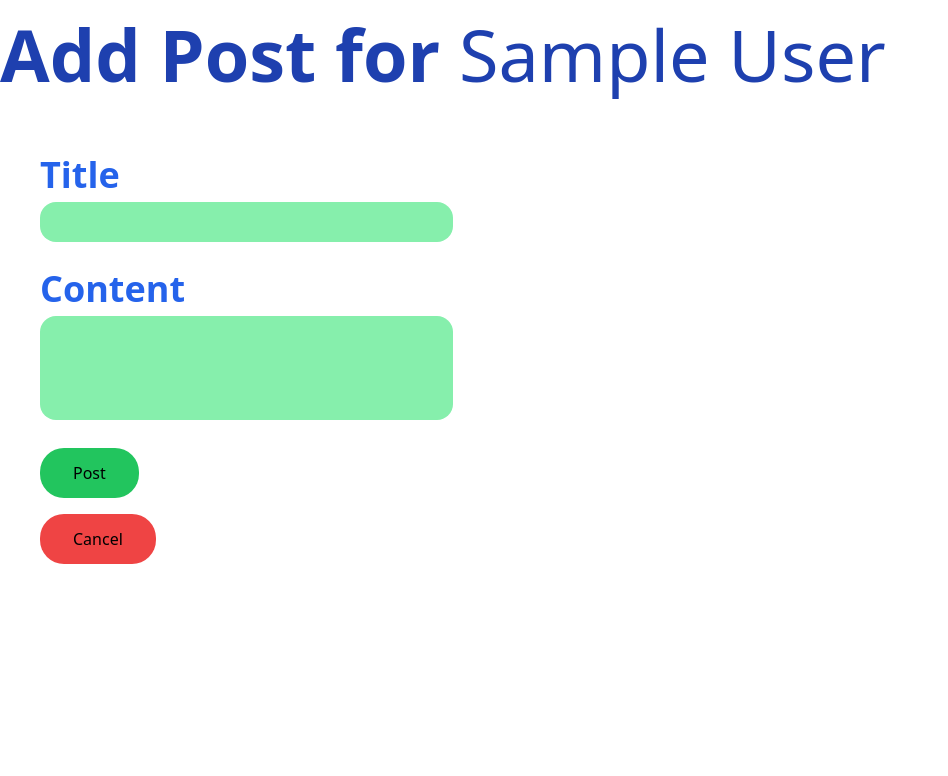
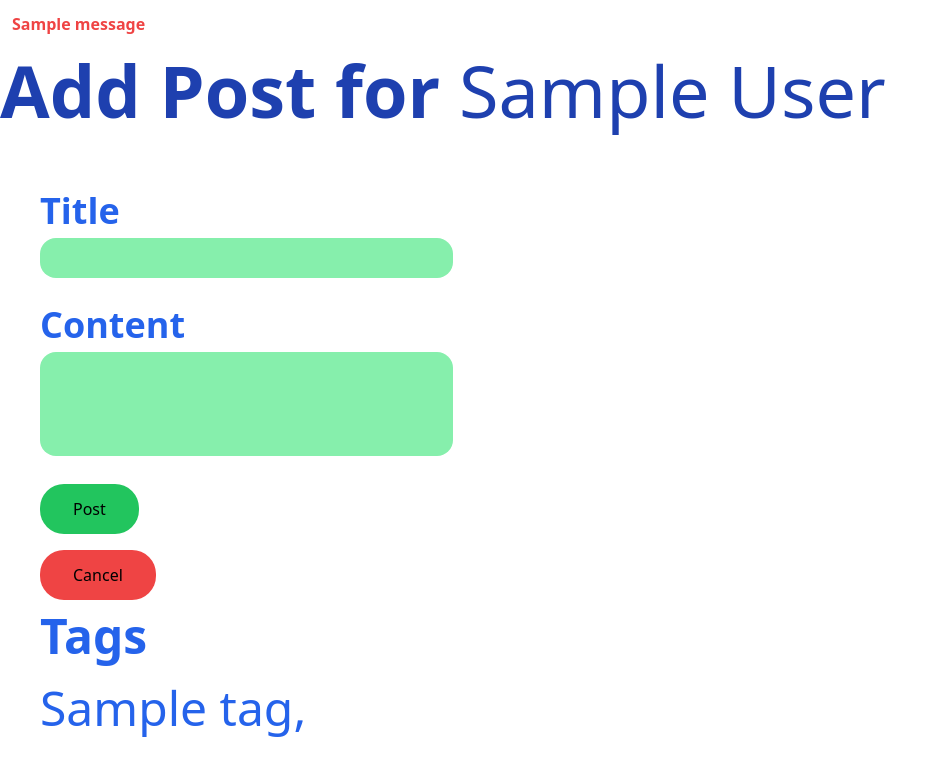
Before and after one commit to ksingletary/flask-blogly, a Flask app: page /1/posts/new in a window 1280 px wide. Shown: the top 776 px of the page, without its empty margins (0-948 px from the left). Run offline with Flask 3, Linux system fonts and the light colour scheme; tables that the repository leaves empty hold one stand-in row (values such as "Sample post"); one stand-in notice (Sample message) is shown; some libraries are stand-ins or nearby versions.

Commit message:
part three. tag models, new relationships. 90% done

```diff
--- a/app.py
+++ b/app.py
@@ -1,7 +1,7 @@
 """Blogly application."""
 
-from flask import Flask, redirect, render_template, flash, session, request
-from models import db, connect_db, User, Post
+from flask import Flask, redirect, render_template, flash, request
+from models import db, connect_db, User, Post, Tag, PostTag
 
 
 app = Flask(__name__)
@@ -32,6 +32,10 @@ def create_user():
     last_name = request.form.get("last_name")
     image_url = request.form.get("img_url")
 
+    if first_name == "" or last_name == "":
+        flash("Enter all required fields")
+        return redirect("/add_user")
+
     new_user = User(first_name=first_name, last_name=last_name, image_url=image_url)
     db.session.add(new_user)
     db.session.commit()
@@ -39,7 +43,7 @@ def create_user():
 
 @app.route("/<int:user_id>")
 def show_user(user_id):
-    """Show details about a single pet"""
+    """Show details about a single user"""
     user = User.query.get_or_404(user_id)
     posts = Post.query.filter_by(user_id=user_id).all()
 
@@ -75,16 +79,20 @@ def delete_user(user_id):
 @app.route('/<int:user_id>/posts/new')
 def new_post_form(user_id):
     user = User.query.get_or_404(user_id)
+    tags = Tag.query.all()
 
-
-    return render_template('new_post.html', user=user)
+    return render_template('new_post.html', user=user, tags=tags)
 
 @app.route('/<int:user_id>/posts/new', methods=["POST"])
-def new_post(user_id):
+def new_post(user_id, tag_id):
     user = User.query.get_or_404(user_id)
 
     title = request.form.get("title")
     content = request.form.get("content")
+
+    if title == "" or content == "":
+        flash("Enter all fields")
+        return redirect(f"/{user_id}/posts/new")
 
     new_post = Post(title=title, content=content, user_id=user_id)
     db.session.add(new_post)
@@ -123,3 +131,43 @@ def delete_post(post_id):
 
     db.session.commit()
     return redirect("/")
+
+@app.route('/tags')
+def show_tags():
+    tags = Tag.query.all()
+
+    return render_template('tags.html', tags=tags)
+
+@app.route('/tags/new')
+def show_new_tag_form():
+    """Shows New Tag Form"""
+
+    return render_template('new_tag.html')
+
+@app.route('/tags/new', methods=["POST"])
+def new_tag():
+    """New Tag"""
+    name = request.form.get("name")
+
+    new_tag = Tag(name=name)
+
+    db.session.add(new_tag)
+    db.session.commit()
+    return redirect('/tags')
+@app.route('/tag/<int:tag_id>/edit', methods=["POST"])
+def edit_tag(tag_id):
+    """Edit Tag"""
+
+    tag = Tag.query.get_or_404(tag_id)
+    name = request.form.get("name")
+
+    tag.name = name
+    db.session.commit()
+
+@app.route('/tag/<int:tag_id>')
+def show_tag(tag_id):
+    """show tag details"""
+
+    tag = Tag.query.get_or_404(tag_id)
+
+    return render_template('tag_details.html', tag=tag)
--- a/models.py
+++ b/models.py
@@ -32,10 +32,11 @@ class User(db.Model):
     last_name = db.Column(db.String(50),
                           nullable=False,
                           unique=True)
-    image_url = db.Column(db.String(255),
+    image_url = db.Column(db.String(500),
                           nullable=False,
                           unique=False,
                           default=None)
+
     def __repr__(self):
         return f"<User id={self.id} first_name={self.first_name} last_name={self.last_name}>"
 
@@ -50,9 +51,9 @@ class Post(db.Model):
                    primary_key=True,
                    autoincrement=True)
 
-    title = db.Column(db.String(50),
+    title = db.Column(db.String(500),
                       nullable=False)
-    content = db.Column(db.String(255),
+    content = db.Column(db.Text,
                         nullable=False)
 
     created_at = db.Column(db.DateTime, default=datetime.utcnow)
@@ -60,3 +61,30 @@ class Post(db.Model):
     user_id = db.Column(db.Integer, db.ForeignKey('users.id'), nullable=False)
 
     user_name = db.relationship('User', backref='posts')
+
+    tags = db.relationship('PostTag', back_populates='post', lazy='dynamic')
+
+class Tag(db.Model):
+
+    __tablename__ = 'tags'
+
+    id = db.Column(db.Integer,
+                   primary_key=True,
+                   autoincrement=True)
+    name = db.Column(db.Text,
+                     unique=True)
+
+    posts = db.relationship('PostTag', back_populates='tag', lazy='dynamic')
+
+class PostTag(db.Model):
+
+    __tablename__ = 'posttags'
+
+    post_id = db.Column(db.Integer, db.ForeignKey('posts.id'),
+                        primary_key=True, unique=True, nullable=False)
+
+    tag_id = db.Column(db.Integer, db.ForeignKey('tags.id'),
+                       primary_key=True, unique=True, nullable=False)
+
+    post = db.relationship('Post', back_populates='tags', lazy='joined')
+    tag = db.relationship('Tag', back_populates='posts', lazy='joined')
--- a/templates/add_user.html
+++ b/templates/add_user.html
@@ -6,9 +6,9 @@
 <a href="/" class="text-2xl text-gray-500 font-medium ml-5"><span>&#8701;</span>Home</a>
 <body>
     <form action="/" method="POST" class="mt-10 ml-10">
-        <label for="first_name" class="mb-5 text-4xl font-semibold text-blue-600 leading-normal">First Name</label>
+        <label for="first_name" class="mb-5 text-4xl font-semibold text-blue-600 leading-normal">First Name <span class="text-red-400">*</span></label>
         <input type="text" name="first_name" placeholder="first name" class="mb-5 w-80 ml-10 border-sky-700 bg-green-300 rounded-2xl py-2 px-4 font-medium"><br>
-        <label for="last_name" class="mb-5 text-4xl font-semibold text-blue-600 leading-normal">Last Name</label>
+        <label for="last_name" class="mb-5 text-4xl font-semibold text-blue-600 leading-normal">Last Name <span class="text-red-400">*</span></label>
         <input type="text" name="last_name" placeholder="last_name" class="mb-5 w-80 ml-10 border-sky-700 bg-green-300 rounded-2xl py-2 px-4 font-medium"><br>
         <label for="img_url" class="mb-5 text-4xl font-semibold text-blue-600 leading-normal">IMG URL</label>
         <input type="text" name="img_url" placeholder="IMG Url" class="mb-5 w-80 ml-10 border-sky-700 bg-green-300 rounded-2xl py-2 px-4 font-medium"><br>
--- a/templates/base.html
+++ b/templates/base.html
@@ -7,6 +7,13 @@
     <script src="https://cdn.tailwindcss.com"></script>
 </head>
 <body>
+    {% with messages = get_flashed_messages() %}
+    {% if messages %}
+        {% for message in messages %}
+        <h3 class="text-red-500 font-bold ml-3 mt-3">{{ message }}</h3>
+        {% endfor %}
+    {% endif %}
+    {% endwith %}
     {% block content %}{% endblock %}
 </body>
 </html>
--- a/templates/new_post.html
+++ b/templates/new_post.html
@@ -14,11 +14,19 @@
         mt-4 hover:bg-transparent hover:border-blue-400
        hover:text-blue-500 duration-300 hover:border border border-transparent">Post</button>
     </form>
+
     <form action="/{{user.id}}">
         <button class="ml-10 bg-red-500 rounded-3xl py-3 px-8 font-medium
         mt-4 hover:bg-transparent hover:border-blue-400
         hover:text-blue-500 duration-300 hover:border border border-transparent">Cancel</button>
     </form>
+
+    <h3 for="title" class="text-5xl ml-10 font-semibold text-blue-600 leading-normal">Tags</h3>
+    <div class="text-5xl text-blue-600 font-light leading-normal ml-10">
+        {% for tag in tags %}
+        <div class="inline-block">{{tag.name}},</div>
+        {% endfor %}
+    </div>
 </body>
 
 
--- a/templates/post.html
+++ b/templates/post.html
@@ -7,7 +7,7 @@
     <h1 class="text-5xl ml-3 underline font-bold text-blue-800 leading-normal">{{post.title}}</h1>
     <a href="/" class="text-2xl text-gray-500 font-medium ml-5"><span>&#8701;</span>Home</a>
     <p class="ml-5 text-2xl mt-10 mb-10 font-mono">{{post.content}}</p>
-    <h5 class="text-3xl mt-4 ml-3 font-semibold text-blue-800 leading-normal">By {{post.user_name.first_name}} {{post.user_name.last_name}}</h5>
+    <h5 class="text-3xl mt-4 ml-3 font-semibold text-blue-800 leading-normal">By {{post.user_name.first_name}} {{post.user_name.last_name}} on {{post.created_at}}</h5>
 
     <form action="/posts/{{post.id}}/edit" class="inline-block">
         <button id="new_post" class="bg-green-500 ml-5 rounded-3xl py-3 px-8 font-medium
--- a/templates/user_page.html
+++ b/templates/user_page.html
@@ -4,7 +4,7 @@
 
 
 <body class="bg-slate-100 ml-3">
-    <h1 class="text-7xl font-bold text-blue-800 leading-normal">Users</h1>
+    <h1 class="text-7xl font-bold text-blue-800 leading-normal">Users <a href="/tags" class="text-5xl font-bold text-green-500 leading-normal">Tags</a><span class="text-2xl text-green-500">&#35;</span></h1>
     <ul class="text-5xl text-blue-600 font-semibold leading-normal mt-10">
         {% for user in users %}
         <li class="text-blue"><a href="/{{user.id}}">{{user.get_full_name()}}</a></li>
```
Also changed, not shown: templates/edit_tag.html (added, +23 -0 lines), templates/new_tag.html (added, +23 -0 lines), templates/tag_details.html (added, +20 -0 lines), templates/tags.html (added, +27 -0 lines).
